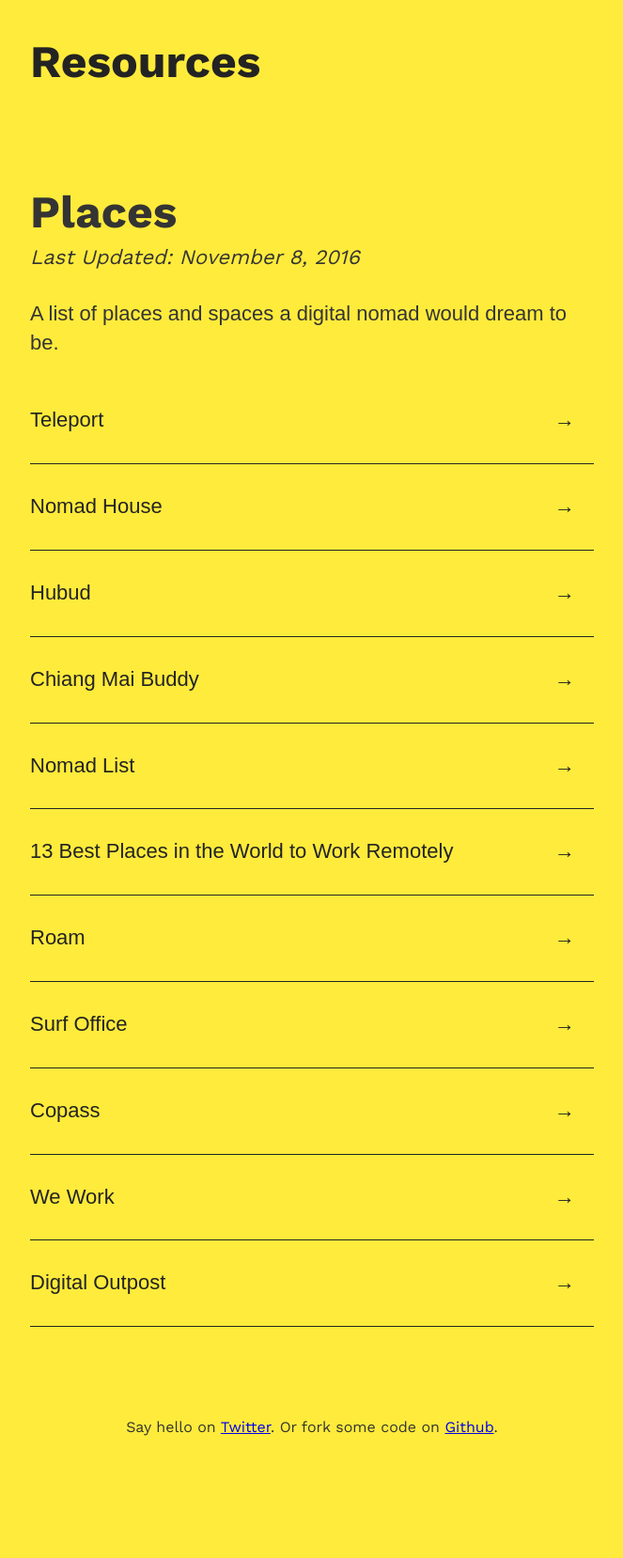
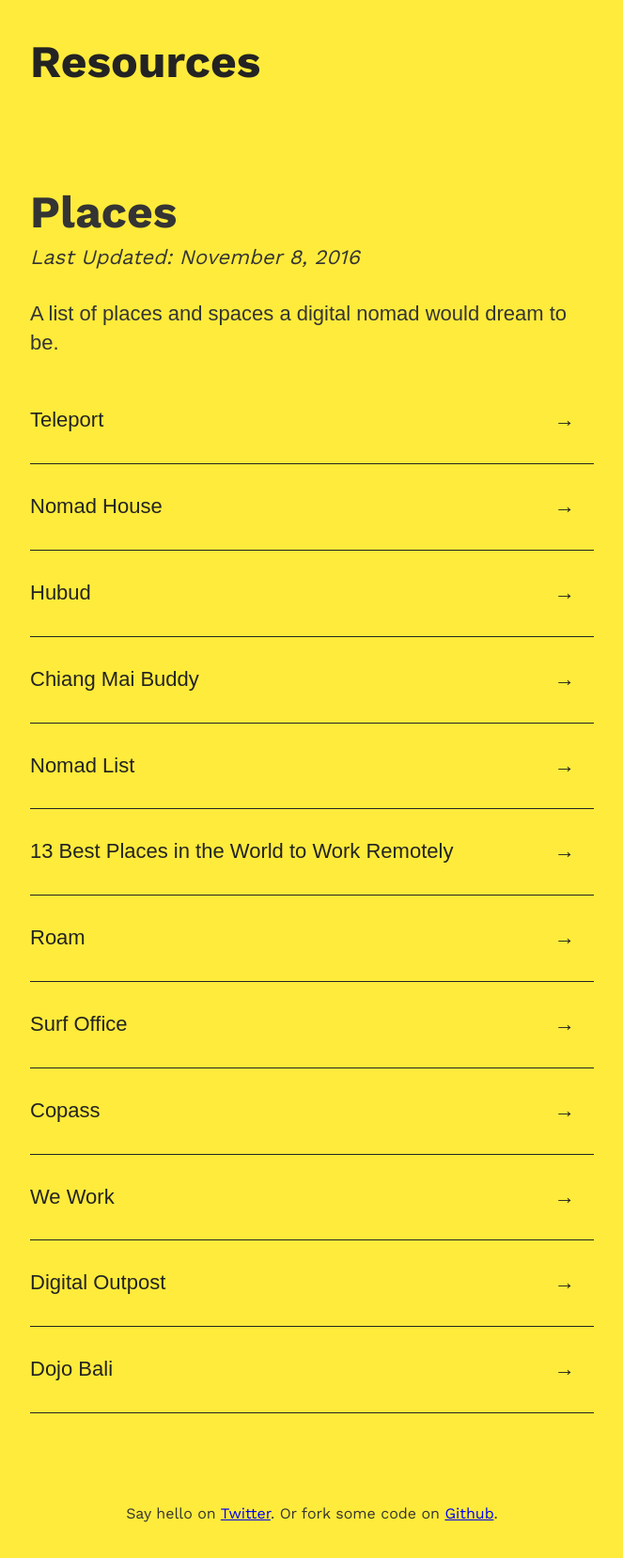
Before and after one commit to whosdustin/resources, a Jekyll site: the page built from _posts/2016-11-08-places.markdown, in a window 1280 px wide. Shown: the whole page at 94% size, without its empty margins (308-971 px from the left). Built offline with Jekyll 4.4.1, drawn with Linux system fonts in a browser that asks for light colours; some web fonts are replaced; before the commit the page ends 1566 px from its top, so only the background shows below that.

Commit message:
Updated Places

```diff
--- a/_posts/2016-11-08-places.markdown
+++ b/_posts/2016-11-08-places.markdown
@@ -26,6 +26,8 @@ list:
   link: https://www.wework.com/
 - title: Digital Outpost
   link: http://digitaloutposts.com/
+- title: Dojo Bali
+  link: http://www.dojobali.org/en
 ---
 
 A list of places and spaces a digital nomad would dream to be.
```
